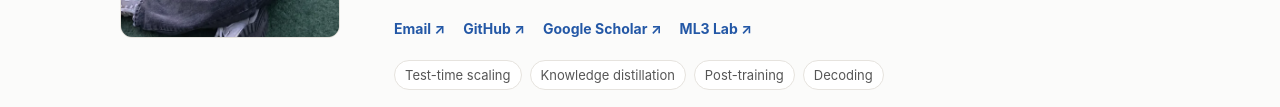
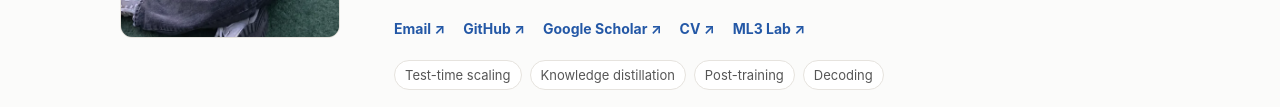
Before and after one commit to dongseok1220/dongseok1220.github.io, a plain HTML site: page index.html in a window 1280 px wide. Shown: the part 374-481 px from the top of the page. Drawn offline with Linux system fonts and the light colour scheme.

Commit message:
Add CV link to homepage

```diff
--- a/index.html
+++ b/index.html
@@ -401,6 +401,7 @@
               <a href="mailto:ehdtjr1220@yonsei.ac.kr">Email ↗</a>
               <a href="https://github.com/dongseok1220" target="_blank" rel="noreferrer">GitHub ↗</a>
               <a href="https://scholar.google.com/citations?view_op=list_works&hl=ko&user=M7qFfHYAAAAJ" target="_blank" rel="noreferrer">Google Scholar ↗</a>
+              <a href="https://drive.google.com/file/d/1hDp7zlntL488AhA6irVMn2fWX6wYlVmz/view?usp=sharing" target="_blank" rel="noreferrer">CV ↗</a>
               <a href="https://ml3.yonsei.ac.kr/" target="_blank" rel="noreferrer">ML3 Lab ↗</a>
             </div>
 
```
